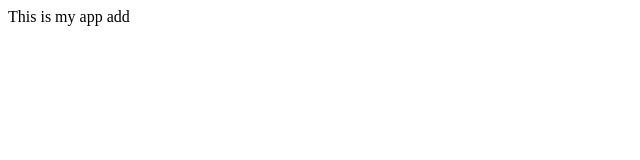
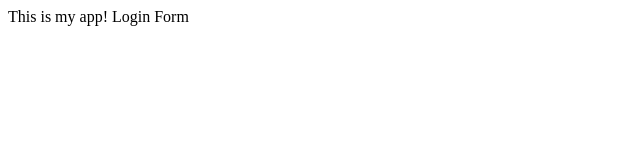
Before and after one commit to hanjgvmc/myappsample, a plain HTML site: page index.html in a window 1280 px wide. Shown: the full height of the page, 0-640 px from the left. Drawn offline with Linux system fonts and the light colour scheme.

Commit message:
login form

```diff
--- a/index.html
+++ b/index.html
@@ -4,6 +4,7 @@
 </title>
 </head>
 <body>
-This is my app add
+This is my app!
+Login Form
 </body>
 </html>
```
Also changed, not shown: login.html (added, +1 -0 lines), dir2/app2.js (added), error.txt (added), log.txt (added).
